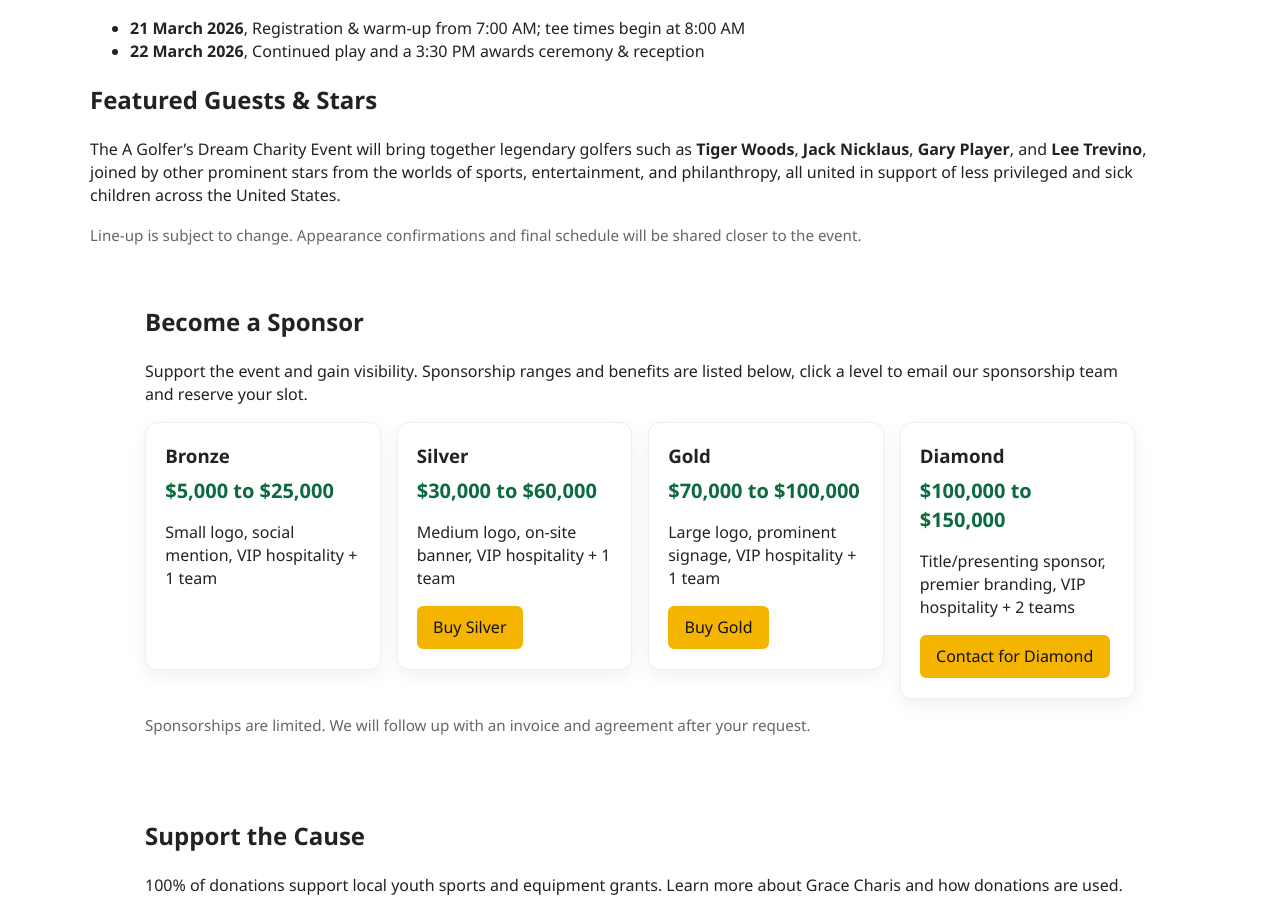
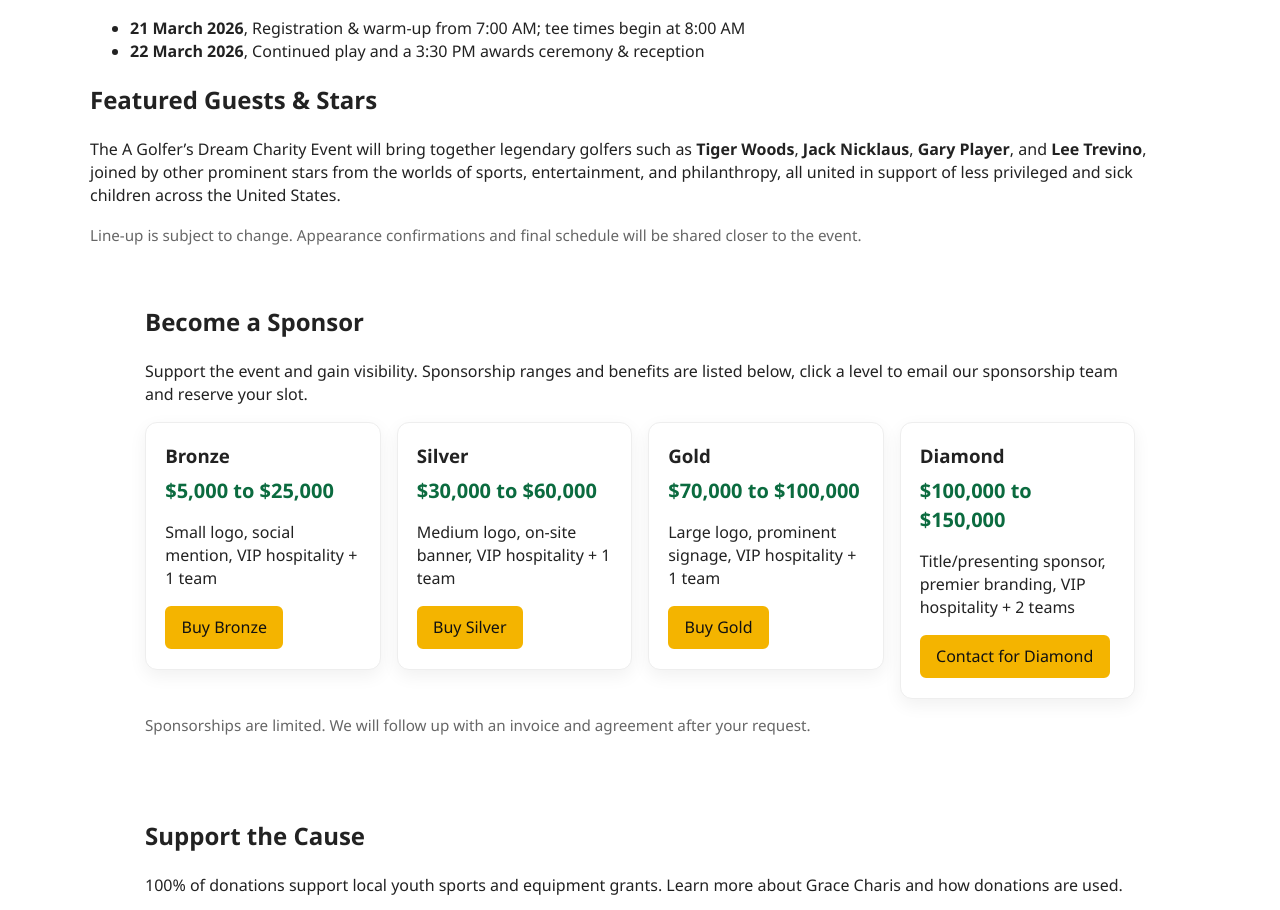
Before and after one commit to Metta-Tony/a-gofer-s-dream, a plain HTML site: page event.html in a window 1280 px wide. Shown: the part 183-1093 px from the top of the page. Drawn offline with Linux system fonts and the light colour scheme.

Commit message:
Update event.html

```diff
--- a/event.html
+++ b/event.html
@@ -46,7 +46,7 @@
           <h3>Bronze</h3>
           <p class="price">$5,000 to $25,000</p>
           <p>Small logo, social mention, VIP hospitality + 1 team</p>
-          <a class="btn" href="mailto:gracecharisfoundationteam@gmail.com?subject=Sponsor%20Purchase%3A%20Bronze%20(5k-25k)&body=Level%3A%20Bronze%20(5k-25k)%0ACompany%3A%0AContact%20Name%3A%0APhone%3A%0AEmail%3A%0AComments%3A">Buy Bronze</a>
+          <a class="btn btn-primary" href="mailto:gracecharisfoundationteam@gmail.com?subject=Sponsor%20Purchase%3A%20Bronze%20(5k-25k)&body=Level%3A%20Bronze%20(5k-25k)%0ACompany%3A%0AContact%20Name%3A%0APhone%3A%0AEmail%3A%0AComments%3A">Buy Bronze</a>
         </article>
         <article class="sponsor-card">
           <h3>Silver</h3>
@@ -118,4 +118,5 @@
     </div>
   </footer>
 </body>
+
 </html>
```
